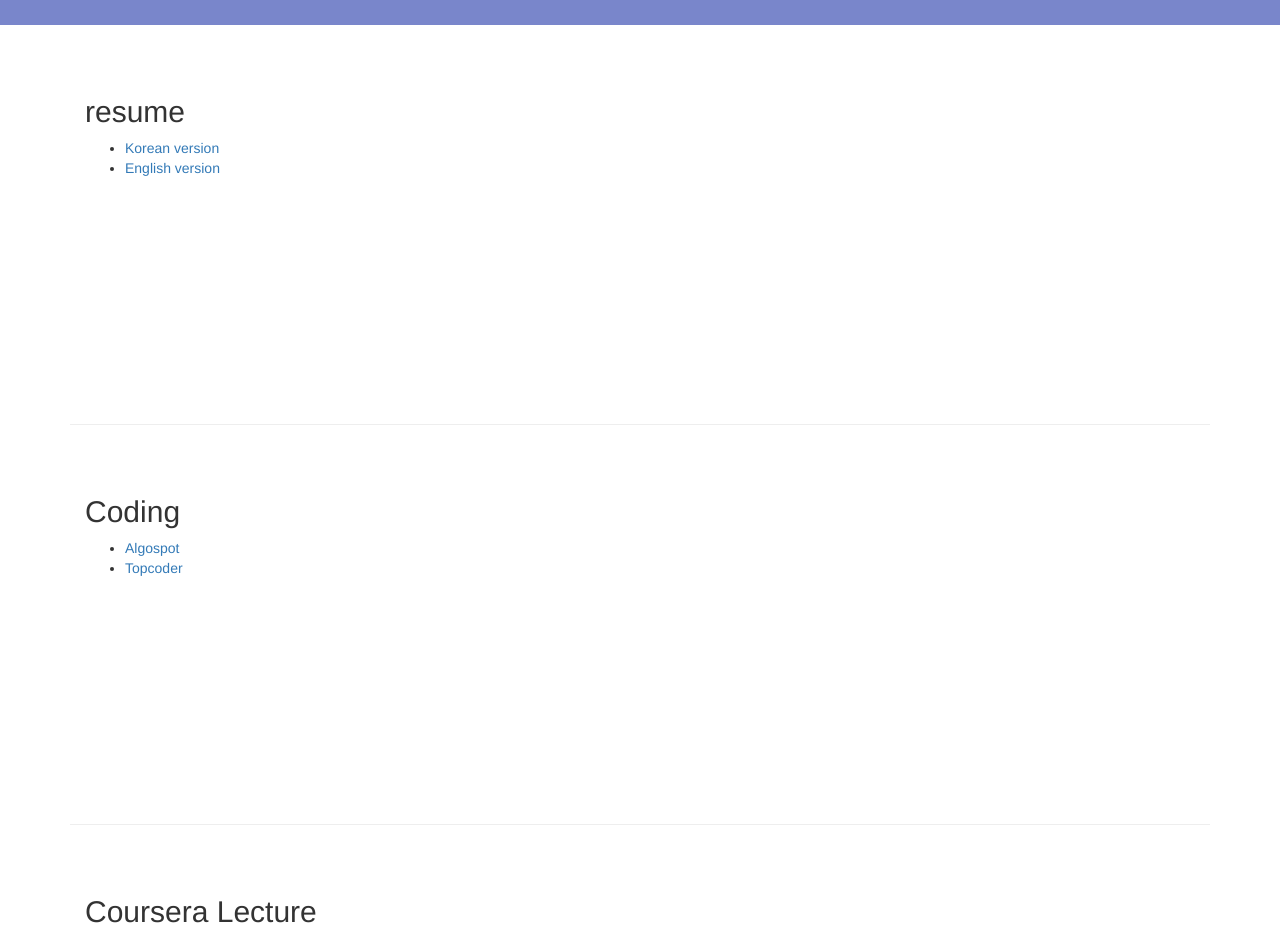
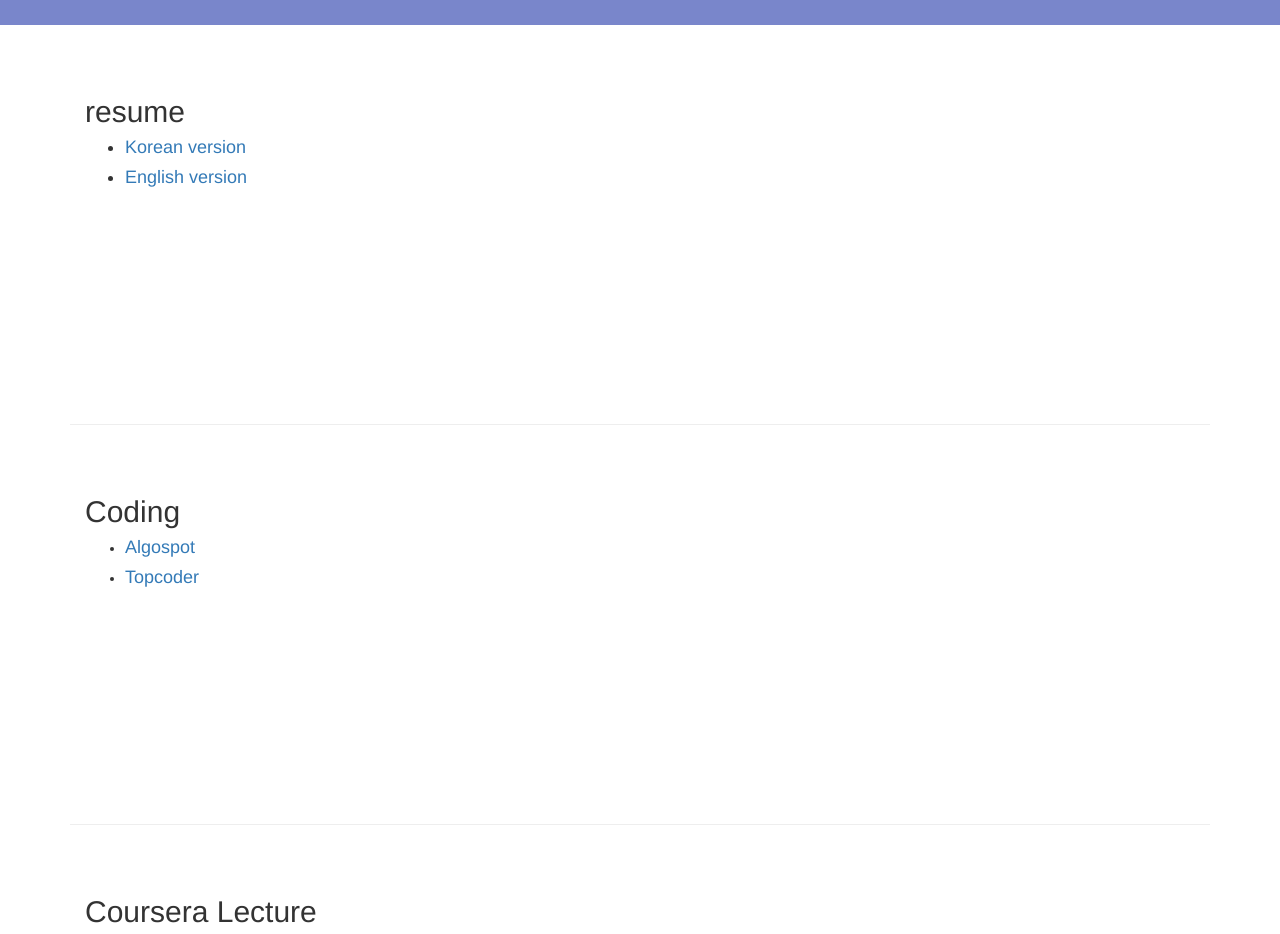
Before and after one commit to didw/didw.github.io, a plain HTML site: page index.html in a window 1280 px wide. Shown: the part 900-1834 px from the top of the page. Drawn offline with nearby package versions, Linux system fonts and the light colour scheme.

```diff
--- a/index.html
+++ b/index.html
@@ -46,8 +46,8 @@
       <div class="col-xs-12">
         <h2>resume</h2>
         <ul>
-          <li><a href="resume/resume.html">Korean version</a></li>
-          <li><a href="resume/resume_en.html">English version</a></li>
+          <h4><li><a href="resume/resume.html">Korean version</a></li></h4>
+          <h4><li><a href="resume/resume_en.html">English version</a></li></h4>
         </ul>
       </div>
     </div>
@@ -57,10 +57,10 @@
         <h2>Coding</h2>
         <ul>
           <li>
-            <a href="https://github.com/didw/coding/tree/master/algospot">Algospot</a>
+            <h4><a href="https://github.com/didw/coding/tree/master/algospot">Algospot</a></h4>
           </li>
           <li>
-            <a href="https://github.com/didw/coding/tree/master/topcoder">Topcoder</a>
+            <h4><a href="https://github.com/didw/coding/tree/master/topcoder">Topcoder</a></h4>
           </li>
         </ul>
       </div>
```
